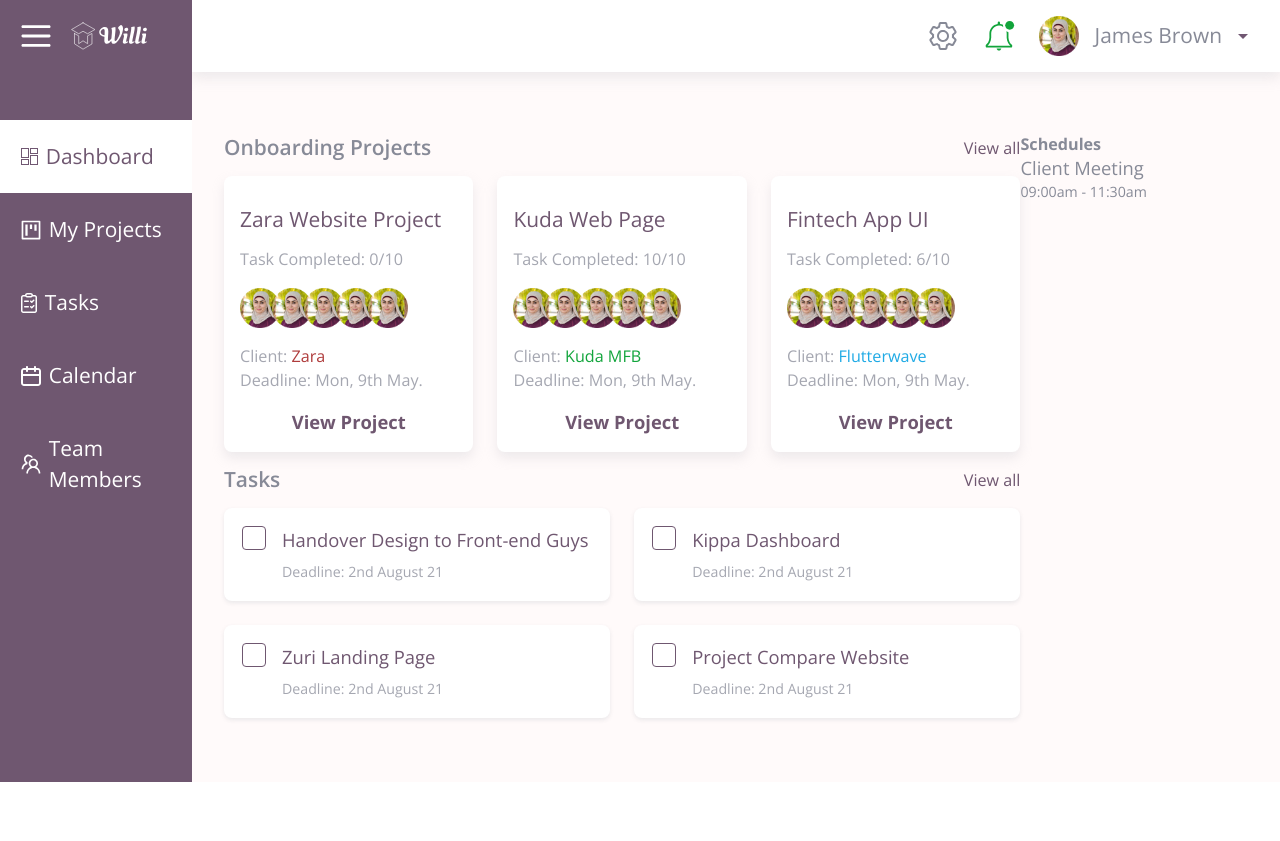
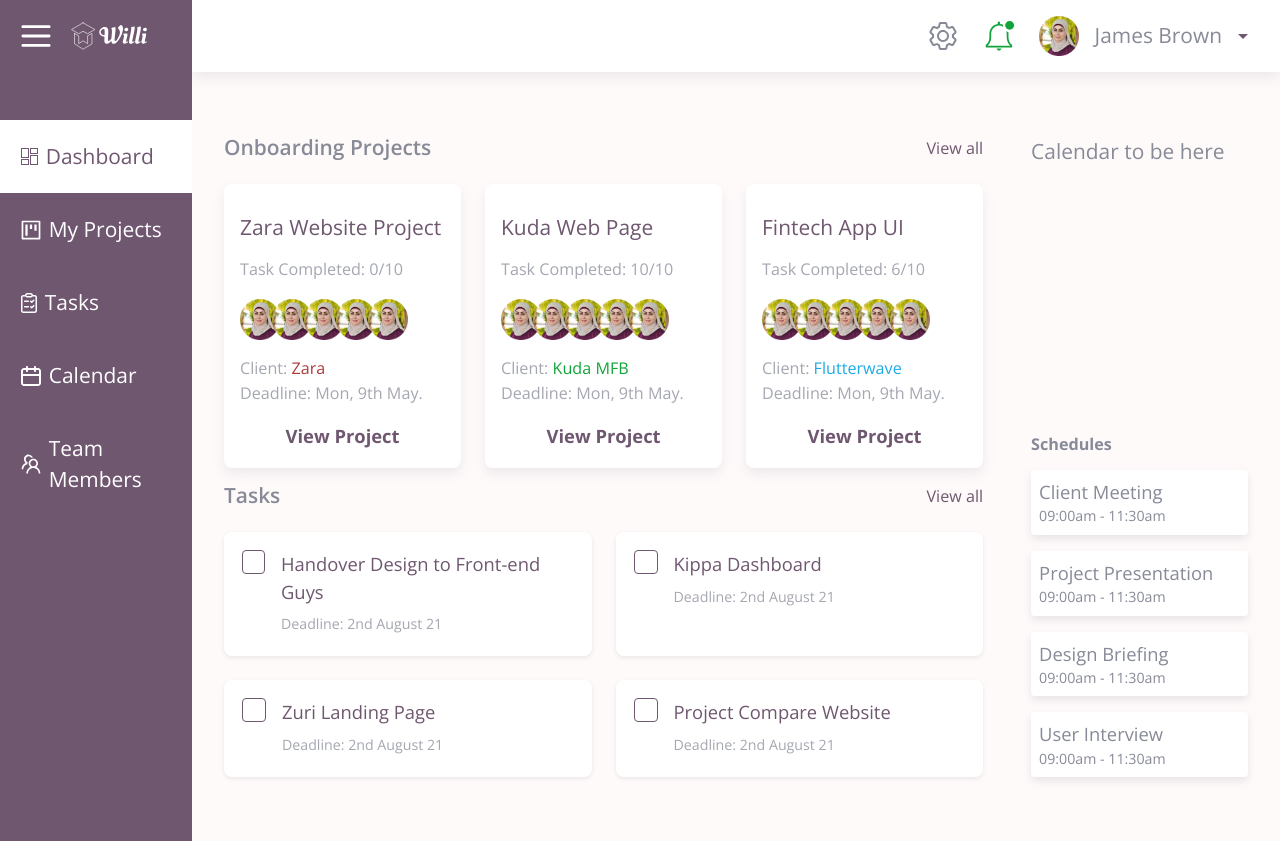
Before and after one commit to Mutohi-R/Willi, a Vue app: page /#/dashboard in a window 1280 px wide. Before the commit the page ends 800 px from the top, so only its background shows below. Built offline with nearby package versions, Linux system fonts and the light colour scheme; no server answers; sample sign-in values are in the browser's storage.

Commit message:
working on dashboard

```diff
--- a/src/Pages/Dashboard.vue
+++ b/src/Pages/Dashboard.vue
@@ -4,28 +4,28 @@
       <div class="dashboard__layout | grid bg-clr-neutral-500">
         <section class="sidebar | grid gap-14 content-start bg-clr-purple-600">
           <div class="toggle | flex justify-start items-center gap-4">
-                        <HamburgerLight class="hamburger"/>
+            <HamburgerLight class="hamburger" />
             <LogoWhite class="logo" />
           </div>
           <div class="tabs | grid">
             <div class="flex items-center gap-2 bg-clr-neutral-100">
-                            <img src="@/assets/images/dashboard.svg" alt="">
+              <img src="@/assets/images/dashboard.svg" alt="" />
               <p class="text-clr-purple-600">Dashboard</p>
             </div>
             <div class="flex items-center gap-2">
-                            <img src="@/assets/images/projects.svg" alt="">
+              <img src="@/assets/images/projects.svg" alt="" />
               <p class="text-clr-neutral-100">My Projects</p>
             </div>
             <div class="flex items-center gap-2">
-                            <img src="@/assets/images/tasks.svg" alt="">
+              <img src="@/assets/images/tasks.svg" alt="" />
               <p class="text-clr-neutral-100">Tasks</p>
             </div>
             <div class="flex items-center gap-2">
-                            <img src="@/assets/images/calendar.svg" alt="">
+              <img src="@/assets/images/calendar.svg" alt="" />
               <p class="text-clr-neutral-100">Calendar</p>
             </div>
             <div class="flex items-center gap-2">
-                            <img src="@/assets/images/teams.svg" alt="">
+              <img src="@/assets/images/teams.svg" alt="" />
               <p class="text-clr-neutral-100">Team Members</p>
             </div>
           </div>
@@ -39,62 +39,80 @@
                 <p class="fs-300 text-clr-purple-600">View all</p>
               </div>
               <div class="even-columns | gap-6">
-                                <div class="project__card | grid gap-4 fs-300 text-clr-grey-300 bg-clr-neutral-100">
-                                    <h2 class="fs-500 text-clr-purple-600">Zara Website Project</h2>
+                <div
+                  class="project__card | grid gap-4 fs-300 text-clr-grey-300 bg-clr-neutral-100"
+                >
+                  <h2 class="fs-500 text-clr-purple-600">
+                    Zara Website Project
+                  </h2>
                   <div>
                     <p class="">Task Completed: 0/10</p>
                     <div class="line"></div>
                   </div>
                   <div class="project__users | flex">
-                                        <img src="@/assets/images/hadizah.png" alt="">
-                                        <img src="@/assets/images/hadizah.png" alt="">
-                                        <img src="@/assets/images/hadizah.png" alt="">
-                                        <img src="@/assets/images/hadizah.png" alt="">
-                                        <img src="@/assets/images/hadizah.png" alt="">
+                    <img src="@/assets/images/hadizah.png" alt="" />
+                    <img src="@/assets/images/hadizah.png" alt="" />
+                    <img src="@/assets/images/hadizah.png" alt="" />
+                    <img src="@/assets/images/hadizah.png" alt="" />
+                    <img src="@/assets/images/hadizah.png" alt="" />
                   </div>
                   <div>
                     <p>Client: <span class="text-clr-error-400">Zara</span></p>
                     <p>Deadline: Mon, 9th May.</p>
                   </div>
-                                    <button class="button" data-type="tertiary">View Project</button>
+                  <button class="button" data-type="tertiary">
+                    View Project
+                  </button>
                 </div>
-                                <div class="project__card | grid gap-4 fs-300 text-clr-grey-300 bg-clr-neutral-100">
+                <div
+                  class="project__card | grid gap-4 fs-300 text-clr-grey-300 bg-clr-neutral-100"
+                >
                   <h2 class="fs-500 text-clr-purple-600">Kuda Web Page</h2>
                   <div>
                     <p class="">Task Completed: 10/10</p>
                     <div class="line"></div>
                   </div>
                   <div class="project__users | flex">
-                                        <img src="@/assets/images/hadizah.png" alt="">
-                                        <img src="@/assets/images/hadizah.png" alt="">
-                                        <img src="@/assets/images/hadizah.png" alt="">
-                                        <img src="@/assets/images/hadizah.png" alt="">
-                                        <img src="@/assets/images/hadizah.png" alt="">
+                    <img src="@/assets/images/hadizah.png" alt="" />
+                    <img src="@/assets/images/hadizah.png" alt="" />
+                    <img src="@/assets/images/hadizah.png" alt="" />
+                    <img src="@/assets/images/hadizah.png" alt="" />
+                    <img src="@/assets/images/hadizah.png" alt="" />
                   </div>
                   <div>
-                                        <p>Client: <span class="text-clr-success-400">Kuda MFB</span></p>
+                    <p>
+                      Client: <span class="text-clr-success-400">Kuda MFB</span>
+                    </p>
                     <p>Deadline: Mon, 9th May.</p>
                   </div>
-                                    <button class="button" data-type="tertiary">View Project</button>
+                  <button class="button" data-type="tertiary">
+                    View Project
+                  </button>
                 </div>
-                                <div class="project__card | grid gap-4 fs-300 text-clr-grey-300 bg-clr-neutral-100">
+                <div
+                  class="project__card | grid gap-4 fs-300 text-clr-grey-300 bg-clr-neutral-100"
+                >
                   <h2 class="fs-500 text-clr-purple-600">Fintech App UI</h2>
                   <div>
                     <p class="">Task Completed: 6/10</p>
                     <div class="line"></div>
                   </div>
                   <div class="project__users | flex">
-                                        <img src="@/assets/images/hadizah.png" alt="">
-                                        <img src="@/assets/images/hadizah.png" alt="">
-                                        <img src="@/assets/images/hadizah.png" alt="">
-                                        <img src="@/assets/images/hadizah.png" alt="">
-                                        <img src="@/assets/images/hadizah.png" alt="">
+                    <img src="@/assets/images/hadizah.png" alt="" />
+                    <img src="@/assets/images/hadizah.png" alt="" />
+                    <img src="@/assets/images/hadizah.png" alt="" />
+                    <img src="@/assets/images/hadizah.png" alt="" />
+                    <img src="@/assets/images/hadizah.png" alt="" />
                   </div>
                   <div>
-                                        <p>Client: <span class="text-clr-info-400">Flutterwave</span></p>
+                    <p>
+                      Client: <span class="text-clr-info-400">Flutterwave</span>
+                    </p>
                     <p>Deadline: Mon, 9th May.</p>
                   </div>
-                                    <button class="button" data-type="tertiary">View Project</button>
+                  <button class="button" data-type="tertiary">
+                    View Project
+                  </button>
                 </div>
               </div>
               <div class="flex justify-between">
@@ -106,8 +124,12 @@
                   <div class="flex items-start gap-4">
                     <div class="box"></div>
                     <div class="grid items-center gap-2">
-                                            <p class="fs-400 text-clr-purple-600">Handover Design to Front-end Guys</p>
-                                            <p class="fs-200 text-clr-grey-300">Deadline: 2nd August 21</p>
+                      <p class="fs-400 text-clr-purple-600">
+                        Handover Design to Front-end Guys
+                      </p>
+                      <p class="fs-200 text-clr-grey-300">
+                        Deadline: 2nd August 21
+                      </p>
                     </div>
                   </div>
                 </div>
@@ -116,7 +138,9 @@
                     <div class="box"></div>
                     <div class="grid items-center gap-2">
                       <p class="fs-400 text-clr-purple-600">Kippa Dashboard</p>
-                                            <p class="fs-200 text-clr-grey-300">Deadline: 2nd August 21</p>
+                      <p class="fs-200 text-clr-grey-300">
+                        Deadline: 2nd August 21
+                      </p>
                     </div>
                   </div>
                 </div>
@@ -124,8 +148,12 @@
                   <div class="flex items-start gap-4">
                     <div class="box"></div>
                     <div class="grid items-center gap-2">
-                                            <p class="fs-400 text-clr-purple-600">Zuri Landing Page</p>
-                                            <p class="fs-200 text-clr-grey-300">Deadline: 2nd August 21</p>
+                      <p class="fs-400 text-clr-purple-600">
+                        Zuri Landing Page
+                      </p>
+                      <p class="fs-200 text-clr-grey-300">
+                        Deadline: 2nd August 21
+                      </p>
                     </div>
                   </div>
                 </div>
@@ -133,22 +161,36 @@
                   <div class="flex items-start gap-4">
                     <div class="box"></div>
                     <div class="grid items-center gap-2">
-                                            <p class="fs-400 text-clr-purple-600">Project Compare Website</p>
-                                            <p class="fs-200 text-clr-grey-300">Deadline: 2nd August 21</p>
+                      <p class="fs-400 text-clr-purple-600">
+                        Project Compare Website
+                      </p>
+                      <p class="fs-200 text-clr-grey-300">
+                        Deadline: 2nd August 21
+                      </p>
                     </div>
                   </div>
                 </div>
               </div>
             </div>
-                        <div class="content__right | ">
-                            <div class="calendar">
-
+            <div class="content__right |">
+              <div class="calendar">Calendar to be here</div>
+              <div class="grid gap-4">
+                <h2 class="fs-300 fw-bold">Schedules</h2>
+                <div class="schedules | grid gap-4">
+                  <div class="schedule__card | bg-clr-neutral-100">
+                    <p class="fs-400">Client Meeting</p>
+                    <p class="fs-200">09:00am - 11:30am</p>
                   </div>
-                            <div>
-                                <h2 class="fs-300 fw-bold">Schedules</h2>
-                                <div class="schedules">
-                                    <div class="schedule__card">
-                                        <p class="fs-400">Client Meeting</p>
+                  <div class="schedule__card | bg-clr-neutral-100">
+                    <p class="fs-400">Project Presentation</p>
+                    <p class="fs-200">09:00am - 11:30am</p>
+                  </div>
+                  <div class="schedule__card | bg-clr-neutral-100">
+                    <p class="fs-400">Design Briefing</p>
+                    <p class="fs-200">09:00am - 11:30am</p>
+                  </div>
+                  <div class="schedule__card | bg-clr-neutral-100">
+                    <p class="fs-400">User Interview</p>
                     <p class="fs-200">09:00am - 11:30am</p>
                   </div>
                 </div>
@@ -162,11 +204,11 @@
 </template>
 
 <script setup>
-import { useAuthStore } from '@/stores/AuthStore';
+import { useAuthStore } from "@/stores/AuthStore";
 
-import dashboardNavBar from '@/components/DashboardNavBar.vue';
-import LogoWhite from '@/components/icons/LogoWhite.vue';
-import HamburgerLight from '@/components/icons/HamburgerLight.vue';
+import dashboardNavBar from "@/components/DashboardNavBar.vue";
+import LogoWhite from "@/components/icons/LogoWhite.vue";
+import HamburgerLight from "@/components/icons/HamburgerLight.vue";
 
 const authStore = useAuthStore();
 </script>
@@ -185,7 +227,7 @@ const authStore = useAuthStore();
 }
 
 .sidebar {
-        padding-block: .5rem;
+  padding-block: 0.5rem;
   height: 100%;
   /* position: fixed; */
   left: 0;
@@ -193,18 +235,19 @@ const authStore = useAuthStore();
 }
 
 .tabs > div {
-        padding: 1.3rem ;
+  padding: 1.3rem;
 }
 
 .content {
   display: grid;
   grid-template-columns: 3.5fr 1fr;
+  gap: 3rem;
   padding: 4rem 2rem;
 }
 
 .project__card {
   padding: 2rem 1rem 1rem;
-        border-radius: .5rem;
+  border-radius: 0.5rem;
   box-shadow: 0px 6px 12px 0px hsla(230, 7%, 78%, 0.3);
 }
 
@@ -213,7 +256,7 @@ const authStore = useAuthStore();
 }
 
 .project__users > img + img {
-        margin-left: -.5rem;
+  margin-left: -0.5rem;
 }
 
 .tasks {
@@ -228,7 +271,7 @@ const authStore = useAuthStore();
 .task__card {
   padding: 1.125rem;
   box-shadow: 0px 2px 4px 0px hsla(230, 7%, 87%, 0.6);
-        border-radius: .5rem;
+  border-radius: 0.5rem;
 }
 
 .box {
@@ -254,4 +297,13 @@ const authStore = useAuthStore();
   grid-area: fourth;
 }
 
+.calendar {
+    height: 300px;
+}
+
+.schedule__card {
+    padding: .5rem;
+    border-radius: 0.25rem;
+    box-shadow: 0px 4px 8px 0px hsla(230, 7%, 78%, 0.4);
+}
 </style>
```
Lines whose indentation alone changed are shown as unchanged.
